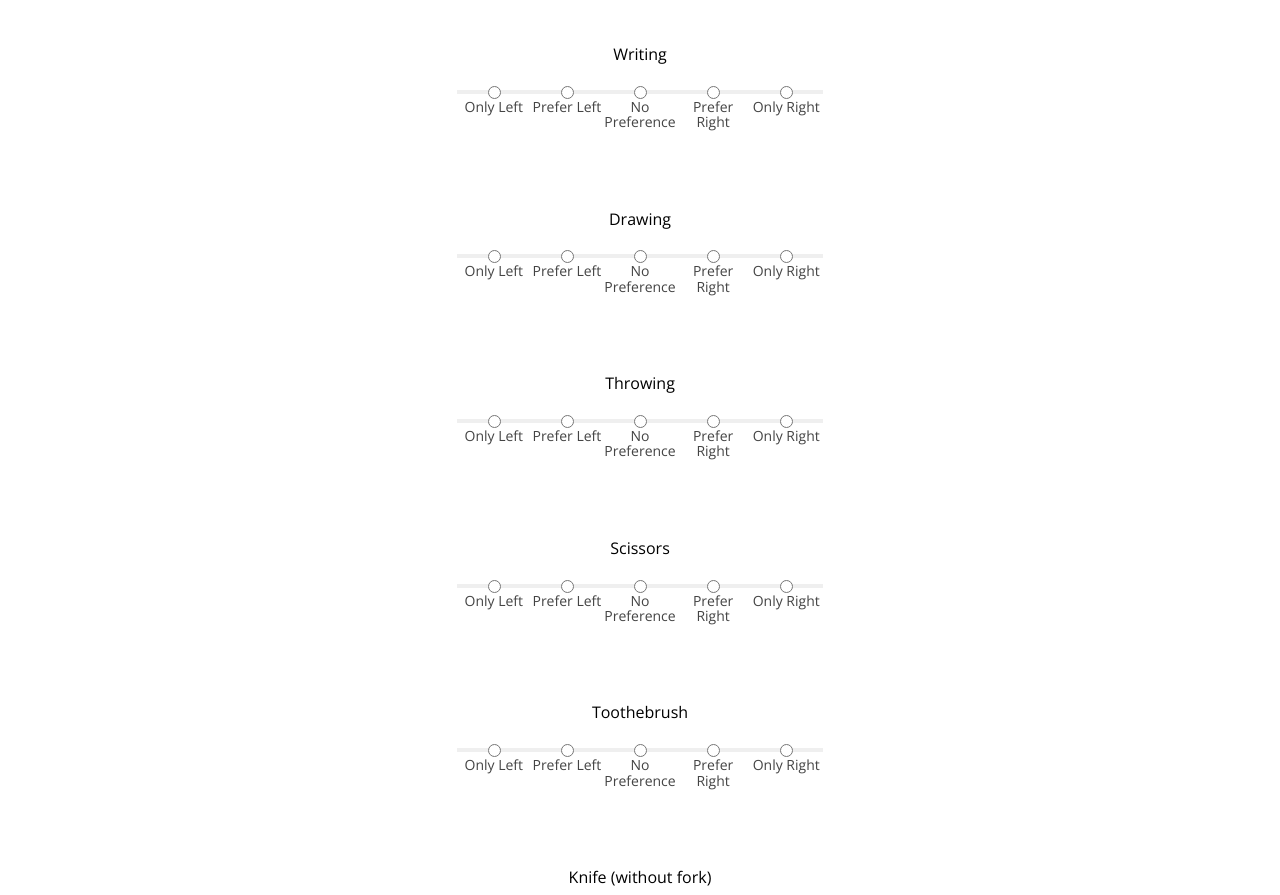
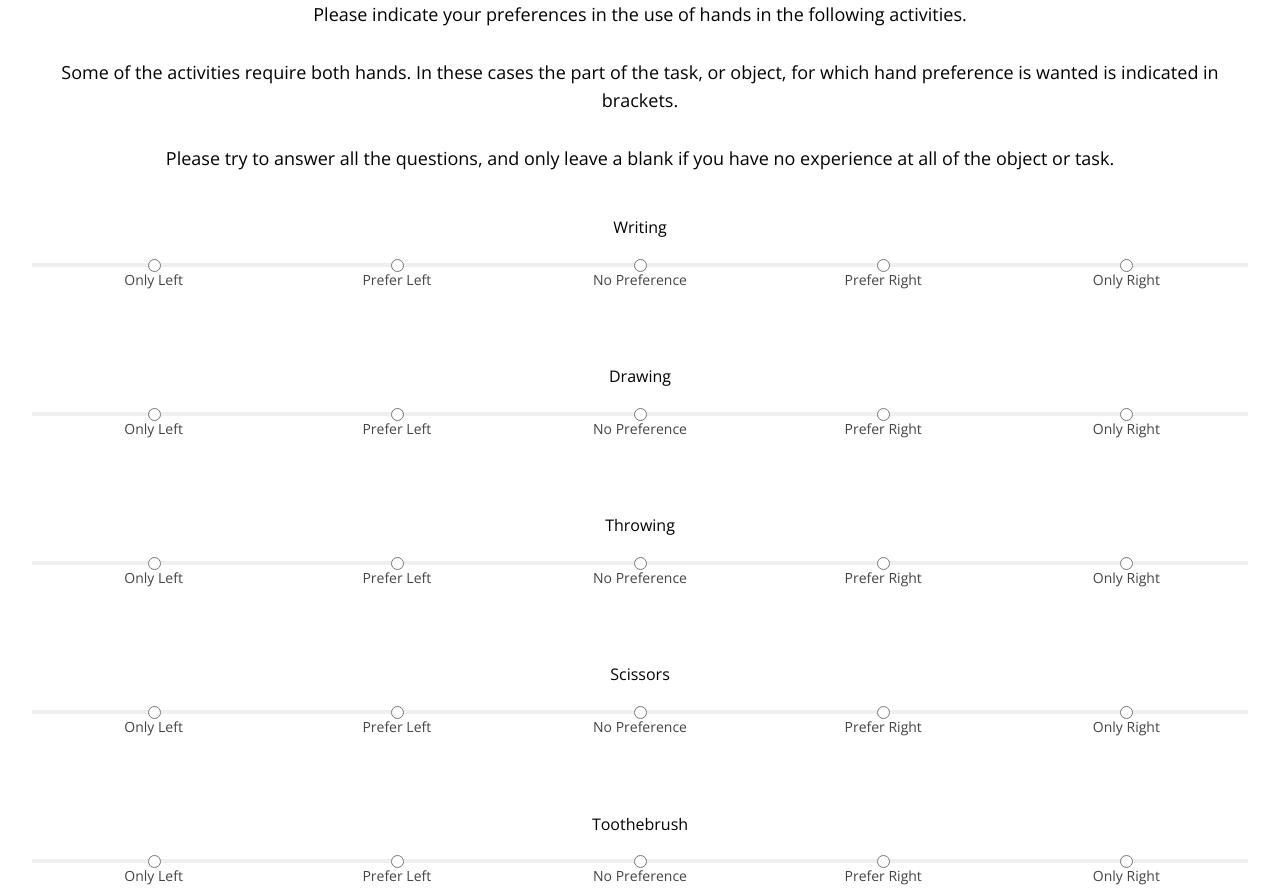
Before and after one commit to JasonKChow/jsEHI, a plain HTML site: page handedness.html in a window 1280 px wide. Shown: the top 895 px of the page. Drawn offline with nearby package versions, Linux system fonts and the light colour scheme.

Commit message:
implement instructions.

```diff
--- a/handedness.html
+++ b/handedness.html
@@ -46,6 +46,12 @@ for (var i = 0; i < questions.length; i++) {
 var likert_page = {
     type: 'survey-likert',
     questions: likert,
+    preamble: ['Please indicate your preferences in the use of hands in the ' +
+      'following activities.</br></br>Some of the activities require both ' +
+      'hands. In these cases the part of the task, or object, for which hand ' +
+      'preference is wanted is indicated in brackets.</br></br>Please try to ' +
+      'answer all the questions, and only leave a blank if you have no ' +
+      'experience at all of the object or task.']
 };
 
 // Add Likert page to timeline
```
